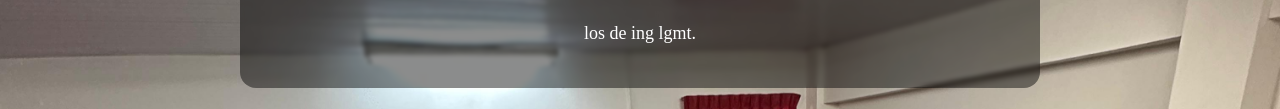
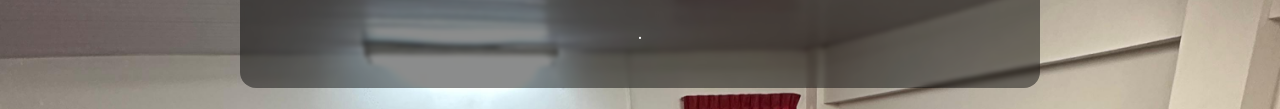
Before and after one commit to sebassrobls/makakoooo, a plain HTML site: page index.html in a window 1280 px wide. Shown: the part 427-536 px from the top of the page. Drawn offline with Linux system fonts and the light colour scheme.

Commit message:
Update index.html

```diff
--- a/index.html
+++ b/index.html
@@ -9,7 +9,7 @@
 <body>
   <main class="container">
     <h1>mbae che mane 🌿</h1>
-    <p>los de ing lgmt.</p>
+    <p>.</p>
   </main>
 </body>
 </html>
```
